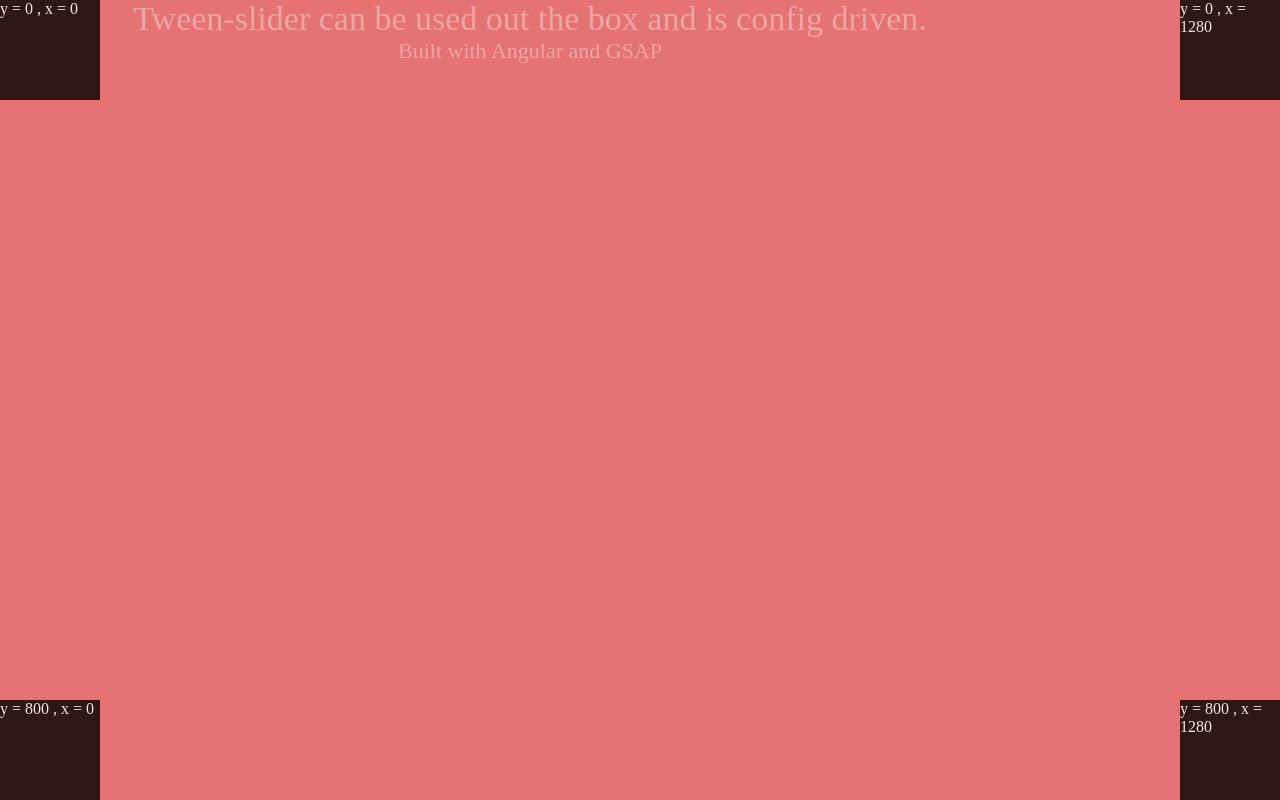
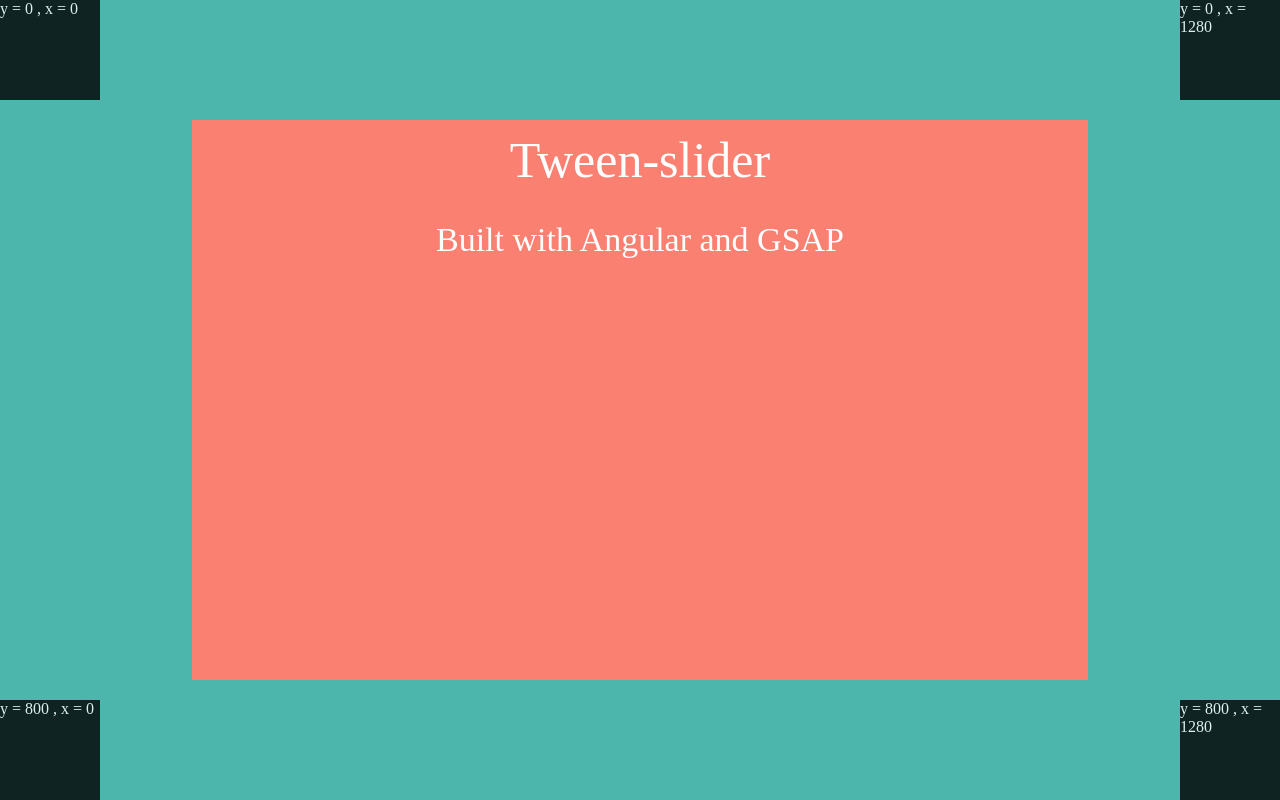
Before and after one commit to HaydenSookchand/tween-slider, an Angular app: page /index.html#/home in a window 1280 px wide. Built offline with nearby package versions, Linux system fonts and the light colour scheme.

Commit message:
update to reset slide

```diff
--- a/src/app/home/home.component.css
+++ b/src/app/home/home.component.css
@@ -1,4 +1,9 @@
 
+#home{
+  width:100%;
+  height:100%;
+  overflow: hidden;
+}
 
 .slide {
   overflow: hidden;
@@ -15,31 +20,14 @@
 .text-wrapper{
   opacity:0;
   position: absolute;
-  width:80%;
-  height:40%
+  width:70%;
+  height:70%;
+  background-color:salmon;
+  margin: 0 auto;
+  text-align: center;
+  vertical-align: middle;
+  line-height: 80px;
 }
-
-
-.small-text{
-  font-size: 22px;
-}
-
-.small-mid-text{
-  font-size: 25px;
-}
-
-.medium-text{
-  font-size: 28px;
-}
-
-.large-text{
-  font-size: 34px;
-}
-
-.xlarge-text{
-  font-size: 50px;
-}
-
 
 #top-left, #top-right, #bottom-right, #bottom-left{
  position:absolute;
--- a/src/app/home/home.component.ts
+++ b/src/app/home/home.component.ts
@@ -63,7 +63,7 @@ export class HomeComponent {
   }
 
   setUpAnimations() {
-    this.slideAnimation = new TimelineMax({ repeat: 0 });
+    this.slideAnimation = new TimelineMax({ repeat: -1 });
     this.textAnimation = new TimelineMax({ repeat: 0 });
   }
 
@@ -73,18 +73,14 @@ export class HomeComponent {
     this.playSlideAnimations();
   }
 
-  /*
-  Plays Actual Slide Animations
-  Plays Text Animations
-  */
-
   playSlideAnimations(this) {
     for (var itemCounter = 0; itemCounter < this.slides.length; itemCounter++) {
       this.count = itemCounter;
       this.validateAnimations(this, this.slideData[this.count]);
       this.slideAnimation.fromTo(this.slides[itemCounter], 1, { opacity: 0, x: -50, y: this.slideAnimStart.y }, { opacity: 1, x: 0, y: this.slideAnimPause.y });
-      this.textAnimation.fromTo(this.textWrappers[itemCounter], 10, { opacity: 0, x: 0, y: 0 }, { opacity: 1, x: 50, y: 0 }, +2);
+      this.textAnimation.fromTo(this.textWrappers[itemCounter], 2, { opacity: 0, x: 0, y: 0 }, { opacity: 1, x: this.mathService.getXTextCenter(), y: this.mathService.getYTextCenter() }, +2);
       this.slideAnimation.to(this.slides[itemCounter], 1, { opacity: 0, x: this.slideAnimEnd.x, y: this.slideAnimEnd.y }, this.slideData[itemCounter].timeToFade);
+      this.resetSlide();
     }
   }
   /** **************************** Reset Animations ***************************************************/
@@ -94,6 +90,8 @@ export class HomeComponent {
     this.slideAnimStart = this.slideData[this.count].slideStart;
     this.slideAnimPause = this.slideData[this.count].slidePause;
     this.slideAnimEnd = this.slideData[this.count].slideEnd;
+    this.textOutX = this.slideData[this.count].textOut.x;
+    this.textOutY = this.slideData[this.count].textOut.y;
 
     if (this.slideAnimStart && this.slideAnimPause && this.slideAnimEnd != undefined) {
       var tweenNames = [this.slideAnimStart, this.slideAnimPause, this.slideAnimEnd]
@@ -150,23 +148,27 @@ export class HomeComponent {
     this.resetSlideAnimations(this);
   }
 
+  resetSlide() {
+    var slide = document.getElementsByClassName('slide') as HTMLCollectionOf<HTMLElement>;;
+    slide[0].style.width = "100%";
+    slide[0].style.height = "100%";
+  }
+
   /** ***************************** Reset Animations ***************************************************/
 
   handleWindowResize(this) {
-    this.slideAnimation.totalProgress(1).kill();
     var that = this;
+    setTimeout(function () {
+      that.slideAnimation.totalProgress(1).kill();
+      that.textAnimation.totalProgress(1).kill();
 
-    setTimeout(function () {
-      //reset width and height of slide
-      var slide = document.getElementsByClassName('slide');
-      // slide[0].style.width = "100%";
-      // slide[0].style.height = "100%";
 
+      that.resetSlide();
       that.dimensionService.showOverlay();
       that.setUpAnimations();
       that.resetAnimations();
       that.playAnimations(that);
-    }, 200);
+    }, 400);
 
   }
 }
--- a/src/app/math.service.ts
+++ b/src/app/math.service.ts
@@ -5,16 +5,7 @@ export class MathService {
 
   constructor() { }
 
-  cars = [
-    'Ford','Chevrolet','Buick'
-  ];
-
-
-  myData() {
-    return 'This is my data, man!';
-  }
-
-   getXStart(this) {
+  getXStart(this) {
     return 0;
   }
 
@@ -27,22 +18,36 @@ export class MathService {
   }
 
   getYCenter(this) {
-    return window.innerHeight/ 2;
+    return window.innerHeight / 2;
+  }
+
+  getXTextCenter(this) {
+    var screen = window.innerWidth;
+    var textBox = (window.innerWidth * 0.7);
+    var textBoxCenterX = (screen - textBox) / 2;
+    return textBoxCenterX;
+  }
+
+  getYTextCenter(this) {
+    var screen = window.innerHeight;
+    var textBox = (window.innerHeight * 0.7);
+    var textBoxCenterY =  (screen - textBox) / 2 ;
+    return textBoxCenterY;
   }
 
   getXEnd(this) {
-    return window.innerWidth -150;
+    return window.innerWidth - 150;
   }
 
- getYEnd(this) {
-      return window.innerHeight;
+  getYEnd(this) {
+    return window.innerHeight;
   }
 
-  getWindowWidth(){
+  getWindowWidth() {
     return window.innerWidth;
   }
 
-  getWindowHeight(){
+  getWindowHeight() {
     return window.innerHeight;
   }
 
--- a/src/assets/configs/demo.json
+++ b/src/assets/configs/demo.json
@@ -1,67 +1,219 @@
 [
     {
         "id": "slide-1",
-        "color": "red",
+        "color": "teal",
         "class": "slide",
-        "textWrapperId" : "textwrapper-1",
-        "textSize": "large-text",
-        "text": "Tween-slider can be used out the box and is config driven.",
-        "textSize2":"small-text",
-        "text2": "Built with Angular and GSAP " ,
-        "slideStart":{
-            "x": 0 ,
+        "textWrapperId": "textwrapper-1",
+        "textSize": "xlarge-text",
+        "text": "Tween-slider",
+        "textSize2": "large-text",
+        "text2": "Built with Angular and GSAP ",
+        "slideStart": {
+            "x": 0,
             "y": 0
         },
-        "slidePause":{
-            "x":"center" ,
-            "y":0
+        "slidePause": {
+            "x": "center",
+            "y": 0
         },
-        "slideEnd":{
-            "x": "center" ,
+        "slideEnd": {
+            "x": 0,
             "y": "end"
         },
-        "textIn":{
-            "x": "center" ,
+        "textIn": {
+            "x": "center",
             "y": "end"
         },
-        "textOut":{
-            "x": "center" ,
-            "y": "end"
+        "textOut": {
+            "x": "50",
+            "y": "400"
         },
-
-        "timeToFade":"+=5"
+        "timeToFade": "+=5"
     },
     {
         "id": "slide-2",
-        "color": "green",
+        "color": "teal",
         "class": "slide",
-        "textWrapperId" : "textwrapper-2",
+        "textWrapperId": "textwrapper-2",
         "textSize": "large-text",
-        "text": "Slide 2",
-        "textSize2":"small-text",
-        "text2": "Text goes here " ,
-        "slideStart":{
-            "x": 0 ,
+        "text": "Tween-slider is a config driven presentation framework",
+        "textSize2": "small-text",
+        "text2": "Using Tween-slider you have the ability create an online slideshow by just updating a few config values....",
+        "slideStart": {
+            "x": 0,
             "y": 0
         },
-        "slidePause":{
-            "x":"center" ,
-            "y":0
+        "slidePause": {
+            "x": "center",
+            "y": 0
         },
-        "slideEnd":{
-            "x": "center" ,
+        "slideEnd": {
+            "x": "end",
+            "y": 0
+        },
+        "textIn": {
+            "x": "center",
             "y": "end"
         },
-        "textIn":{
-            "x": "center" ,
+        "textOut": {
+            "x": "200",
+            "y": "150"
+        },
+        "timeToFade": "+=5"
+    },
+    {
+        "id": "slide-3",
+        "color": "blue",
+        "class": "slide",
+        "textWrapperId": "textwrapper-3",
+        "textSize": "large-text",
+        "text": "Via config you have the option to choose from various text sizes.",
+        "textSize2": "small-text",
+        "text2": "You can also create as many slides as you desire",
+        "slideStart": {
+            "x": 0,
+            "y": 0
+        },
+        "slidePause": {
+            "x": "center",
+            "y": 0
+        },
+        "slideEnd": {
+            "x": "end",
             "y": "end"
         },
-        "textOut":{
-            "x": "center" ,
+        "textIn": {
+            "x": "center",
             "y": "end"
         },
-
-        "timeToFade":"+=5"
+        "textOut": {
+            "x": "200",
+            "y": "150"
+        },
+        "timeToFade": "+=5"
+    },
+    {
+        "id": "slide-4",
+        "color": "red",
+        "class": "slide",
+        "textWrapperId": "textwrapper-4",
+        "textSize": "large-text",
+        "text": "We have a range of properties that you can apply to your slides",
+        "textSize2": "small-text",
+        "text2": "You have the ability to add more styles via CSS if you desire",
+        "slideStart": {
+            "x": 0,
+            "y": 0
+        },
+        "slidePause": {
+            "x": 100,
+            "y": 0
+        },
+        "slideEnd": {
+            "x": "end",
+            "y": "end"
+        },
+        "textIn": {
+            "x": "center",
+            "y": "end"
+        },
+        "textOut": {
+            "x": "200",
+            "y": "350"
+        },
+        "timeToFade": "+=5"
+    },
+    {
+        "id": "slide-5",
+        "color": "teal",
+        "class": "slide",
+        "textWrapperId": "textwrapper-5",
+        "textSize": "large-text",
+        "text": "You have the ability to control timings",
+        "textSize2": "small-text",
+        "text2": "between transitions and of each animation",
+        "slideStart": {
+            "x": 0,
+            "y": 0
+        },
+        "slidePause": {
+            "x": 100,
+            "y": 0
+        },
+        "slideEnd": {
+            "x": "end",
+            "y": "end"
+        },
+        "textIn": {
+            "x": "center",
+            "y": "end"
+        },
+        "textOut": {
+            "x": "200",
+            "y": "350"
+        },
+        "timeToFade": "+=5"
+    },
+    {
+        "id": "slide-6",
+        "color": "teal",
+        "class": "slide",
+        "textWrapperId": "textwrapper-6",
+        "textSize": "large-text",
+        "text": "Currently a window resize ",
+        "textSize2": "small-text",
+        "text2": "will restart the slideshow",
+        "slideStart": {
+            "x": 0,
+            "y": 0
+        },
+        "slidePause": {
+            "x": 100,
+            "y": 0
+        },
+        "slideEnd": {
+            "x": "end",
+            "y": "end"
+        },
+        "textIn": {
+            "x": "center",
+            "y": "end"
+        },
+        "textOut": {
+            "x": "200",
+            "y": "350"
+        },
+        "timeToFade": "+=5"
+    },
+    {
+        "id": "slide-7",
+        "color": "teal",
+        "class": "slide",
+        "textWrapperId": "textwrapper-7",
+        "textSize": "large-text",
+        "text": "We are constantly working on increasing our functionality",
+        "textSize2": "small-text",
+        "text2": "",
+        "slideStart": {
+            "x": 0,
+            "y": 0
+        },
+        "slidePause": {
+            "x": 100,
+            "y": 0
+        },
+        "slideEnd": {
+            "x": "end",
+            "y": "end"
+        },
+        "textIn": {
+            "x": "center",
+            "y": "end"
+        },
+        "textOut": {
+            "x": "200",
+            "y": "350"
+        },
+        "timeToFade": "+=5"
     }
-
 ]
--- a/src/styles.css
+++ b/src/styles.css
@@ -10,6 +10,7 @@ html, body {
   height: 100%;
   width: 100%;
   position:absolute;
+  overflow: hidden;
 }
 
 .red{
@@ -47,3 +48,23 @@ html, body {
 .light-green{
   background-color: #AED581;
 }
+
+.small-text{
+  font-size: 22px;
+}
+
+.small-mid-text{
+  font-size: 25px;
+}
+
+.medium-text{
+  font-size: 28px;
+}
+
+.large-text{
+  font-size: 34px;
+}
+
+.xlarge-text{
+  font-size: 50px;
+}
```
